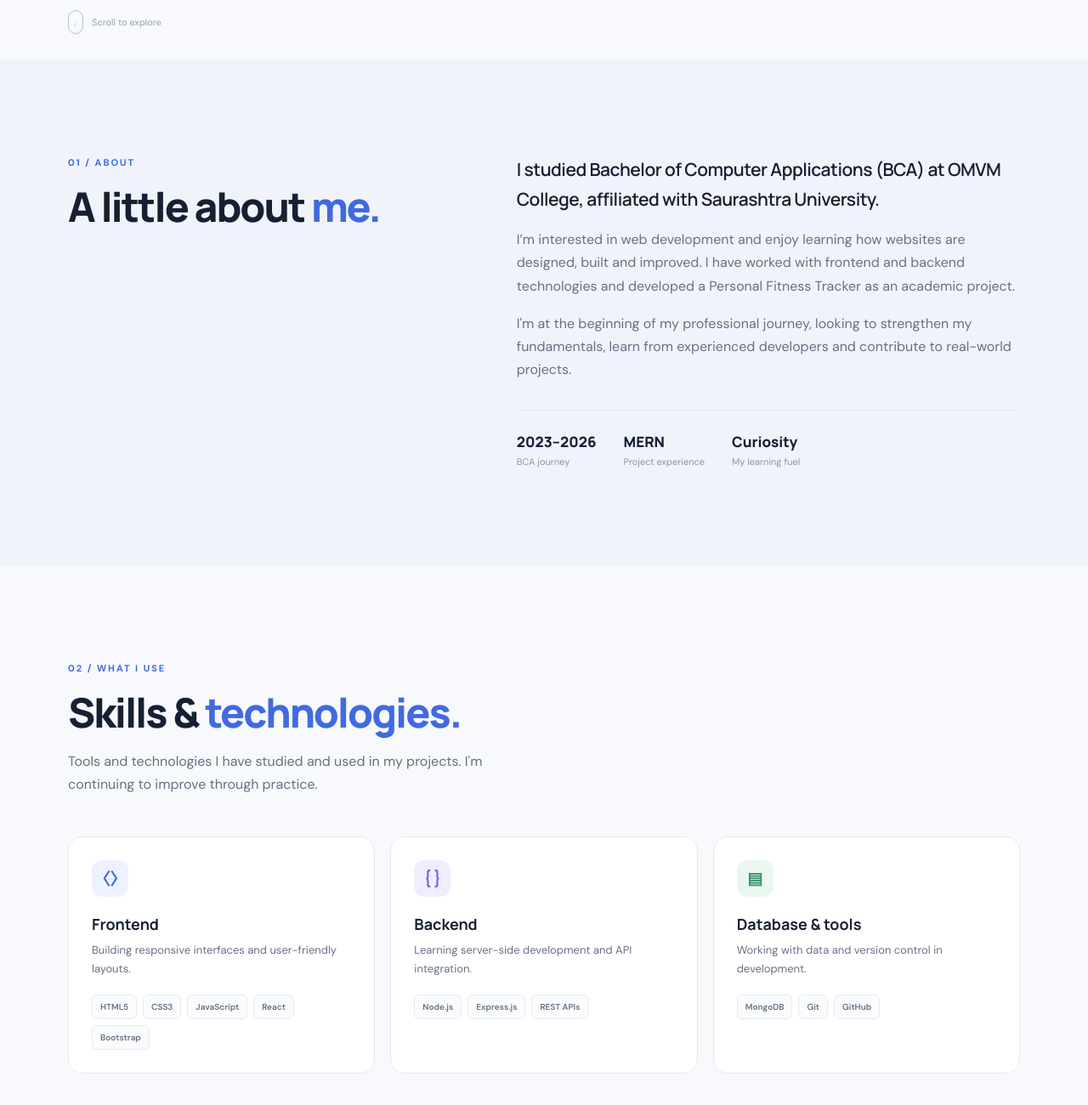
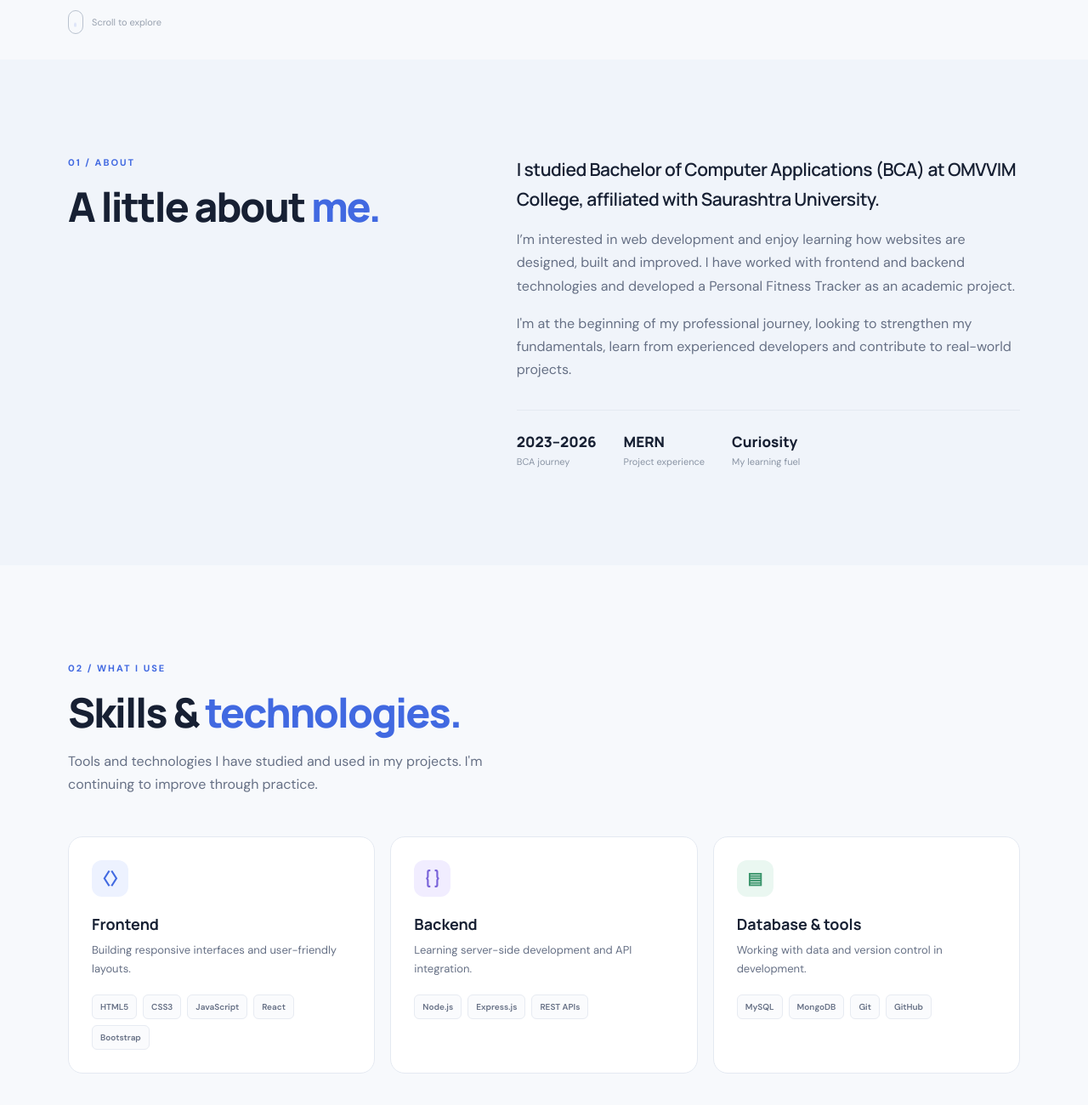
Before and after one commit to vipul-kanzariya/vipul-kanzariya.github.io, a plain HTML site: page index.html in a window 1280 px wide. Shown: the part 688-1988 px from the top of the page at 85% size. Drawn offline with Linux system fonts and the light colour scheme.

Commit message:
Fix college name in about section and update skills

```diff
--- a/index.html
+++ b/index.html
@@ -68,7 +68,7 @@
       <div class="container two-column">
         <div class="section-heading reveal"><p class="eyebrow">01 / ABOUT</p><h2>A little about <span class="text-accent">me.</span></h2></div>
         <div class="about-content reveal">
-          <p class="lead">I studied Bachelor of Computer Applications (BCA) at OMVM College, affiliated with Saurashtra University.</p>
+          <p class="lead">I studied Bachelor of Computer Applications (BCA) at OMVVIM College, affiliated with Saurashtra University.</p>
           <p>I’m interested in web development and enjoy learning how websites are designed, built and improved. I have worked with frontend and backend technologies and developed a Personal Fitness Tracker as an academic project.</p>
           <p>I'm at the beginning of my professional journey, looking to strengthen my fundamentals, learn from experienced developers and contribute to real-world projects.</p>
           <div class="about-facts">
@@ -85,7 +85,7 @@
       <div class="skills-grid">
         <article class="skill-card reveal"><div class="skill-icon">〈〉</div><h3>Frontend</h3><p>Building responsive interfaces and user-friendly layouts.</p><div class="tags"><span>HTML5</span><span>CSS3</span><span>JavaScript</span><span>React</span><span>Bootstrap</span></div></article>
         <article class="skill-card reveal"><div class="skill-icon">{ }</div><h3>Backend</h3><p>Learning server-side development and API integration.</p><div class="tags"><span>Node.js</span><span>Express.js</span><span>REST APIs</span></div></article>
-        <article class="skill-card reveal"><div class="skill-icon">▤</div><h3>Database & tools</h3><p>Working with data and version control in development.</p><div class="tags"><span>MongoDB</span><span>Git</span><span>GitHub</span></div></article>
+        <article class="skill-card reveal"><div class="skill-icon">▤</div><h3>Database & tools</h3><p>Working with data and version control in development.</p><div class="tags"><span>MySQL</span><span>MongoDB</span><span>Git</span><span>GitHub</span></div></article>
       </div>
     </section>
 
```
